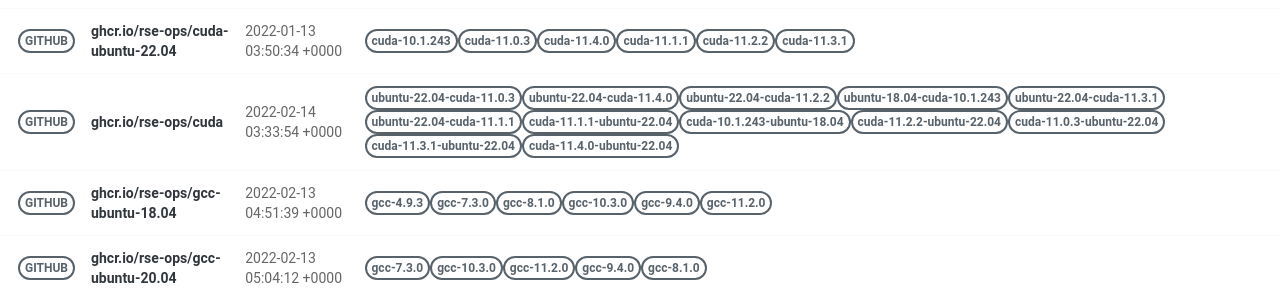
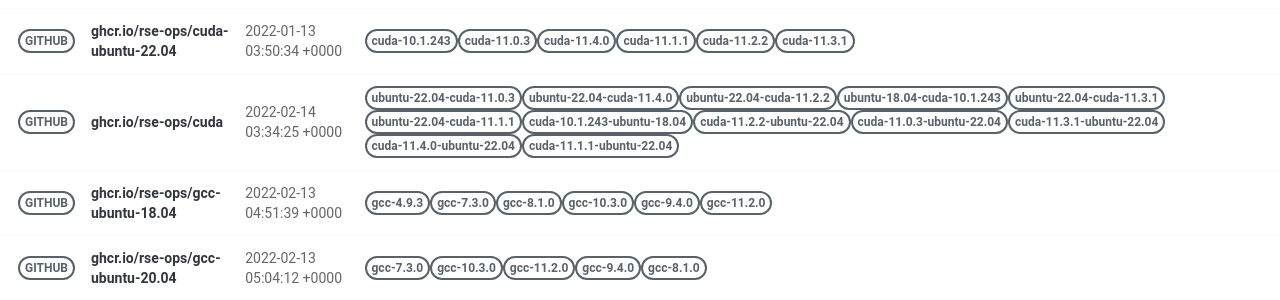
Before and after one commit to rse-ops/docker-images, a Jekyll site: the page built from pages/index.md, in a window 1280 px wide. Shown: the part 421-721 px from the top of the page. Built offline with Jekyll 4.4.1, drawn with Linux system fonts in a browser that asks for light colours; nearby versions of some CDN libraries.

Commit message:
Automated push to update library 2022-02-14

```diff
--- a/_library/ghcr.io-rse-ops-cuda.md
+++ b/_library/ghcr.io-rse-ops-cuda.md
@@ -1,7 +1,7 @@
 ---
 layout: container
 name: ghcr.io/rse-ops/cuda
-updated_at: 2022-02-14 03:33:54.928292
+updated_at: 2022-02-14 03:34:25.428069
 
 
 container_url: https://github.com/orgs/rse-ops/packages/container/package/cuda
```
Also changed, not shown: other parts of _library/ghcr.io-rse-ops-cuda.md (+3 -3 lines).
